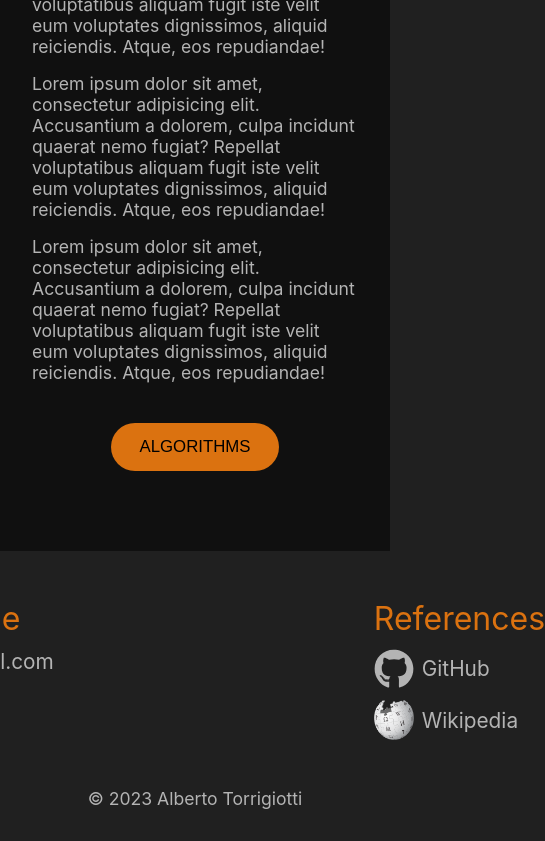
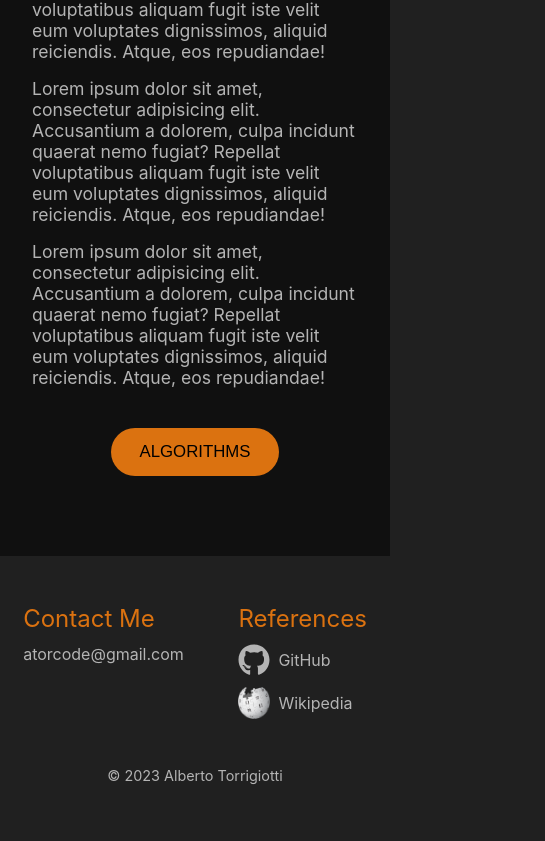
Before and after one commit to atorcode/sorting-algorithm-visualizer, a React (Create React App) app: page / in a window 390 px wide. Shown: the part 1156-1997 px from the top of the page, 545 px wide, since content can reach past the window. Built offline with nearby package versions, Linux system fonts and the light colour scheme.

Commit message:
Make Footer section responsive to all viewport sizes

```diff
--- a/src/components/AlgorithmsButton/AlgorithmsButton.module.scss
+++ b/src/components/AlgorithmsButton/AlgorithmsButton.module.scss
@@ -13,7 +13,7 @@
   cursor: pointer;
 }
 
-@media (max-width: 700px) {
+@media (max-width: v.$viewport-size-medium) {
   .button {
     width: 10.5rem;
     height: 3rem;
--- a/src/components/Footer/Footer.js
+++ b/src/components/Footer/Footer.js
@@ -17,7 +17,7 @@ const Footer = () => {
             target="_blank"
             className={styles["margin-top"]}
           >
-            <FaGithub className={styles["github-icon"]} />
+            <FaGithub className={styles["icon"]} />
             <p>GitHub</p>
           </a>
           <a
@@ -28,8 +28,7 @@ const Footer = () => {
             <img
               src={WikipediaIcon}
               alt="Wikipedia logo"
-              height="40px"
-              width="40px"
+              className={styles["icon"]}
             />
             <p>Wikipedia</p>
           </a>
--- a/src/components/Footer/Footer.module.scss
+++ b/src/components/Footer/Footer.module.scss
@@ -7,7 +7,7 @@
   article {
     display: flex;
     justify-content: center;
-    gap: 20rem;
+    gap: 20vw;
     margin-bottom: 3rem;
 
     p {
@@ -33,9 +33,10 @@
   margin-top: 0.7rem;
 }
 
-.github-icon {
+.icon {
   color: v.$text-color;
-  font-size: 2.5rem;
+  width: 40px;
+  height: 40px;
 }
 
 .copyright-text {
@@ -43,3 +44,27 @@
   justify-content: center;
   font-size: 1.1rem;
 }
+
+@media (max-width: v.$viewport-size-medium) {
+  .footer {
+    h2 {
+      font-size: 1.5rem;
+    }
+
+    article {
+      gap: 14vw;
+      p {
+        font-size: 1rem;
+      }
+    }
+  }
+
+  .copyright-text {
+    font-size: 0.9rem;
+  }
+
+  .icon {
+    width: 32px;
+    height: 32px;
+  }
+}
--- a/src/components/Summary/Summary.module.scss
+++ b/src/components/Summary/Summary.module.scss
@@ -29,10 +29,10 @@
   margin-bottom: 5rem;
 }
 
-@media (max-width: 700px) {
+@media (max-width: v.$viewport-size-medium) {
   .summary {
     h2 {
-      font-size: 1.5rem;
+      font-size: 1.75rem;
     }
 
     p {
```
